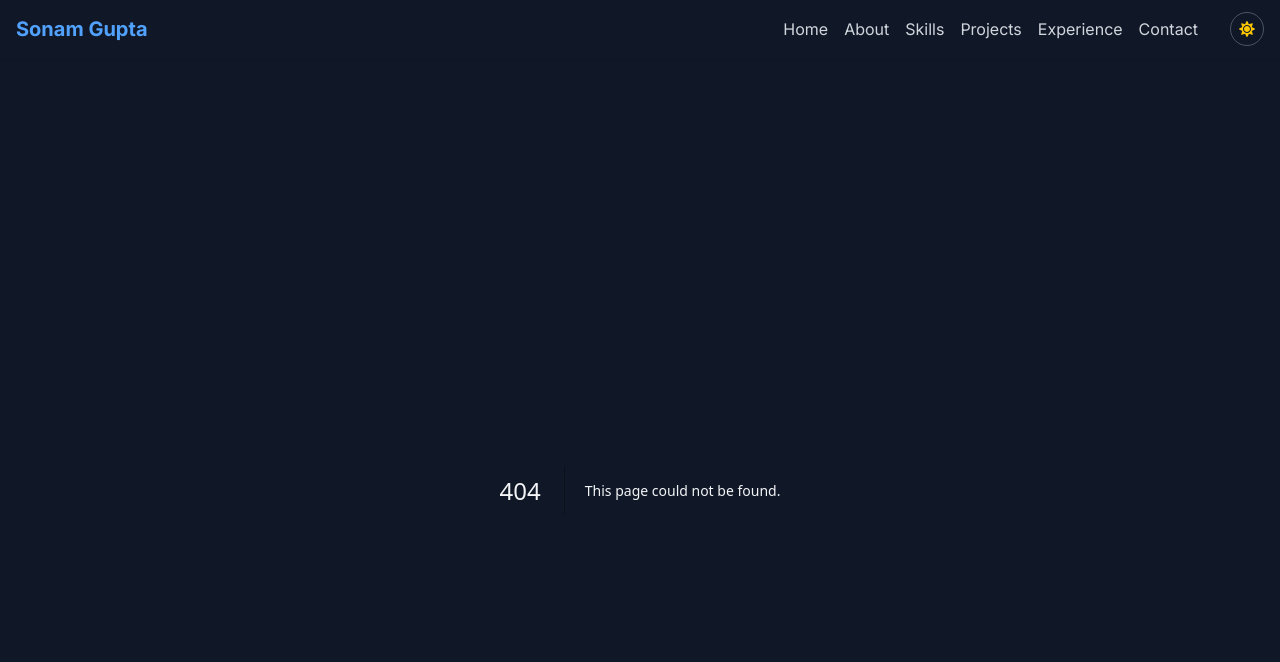
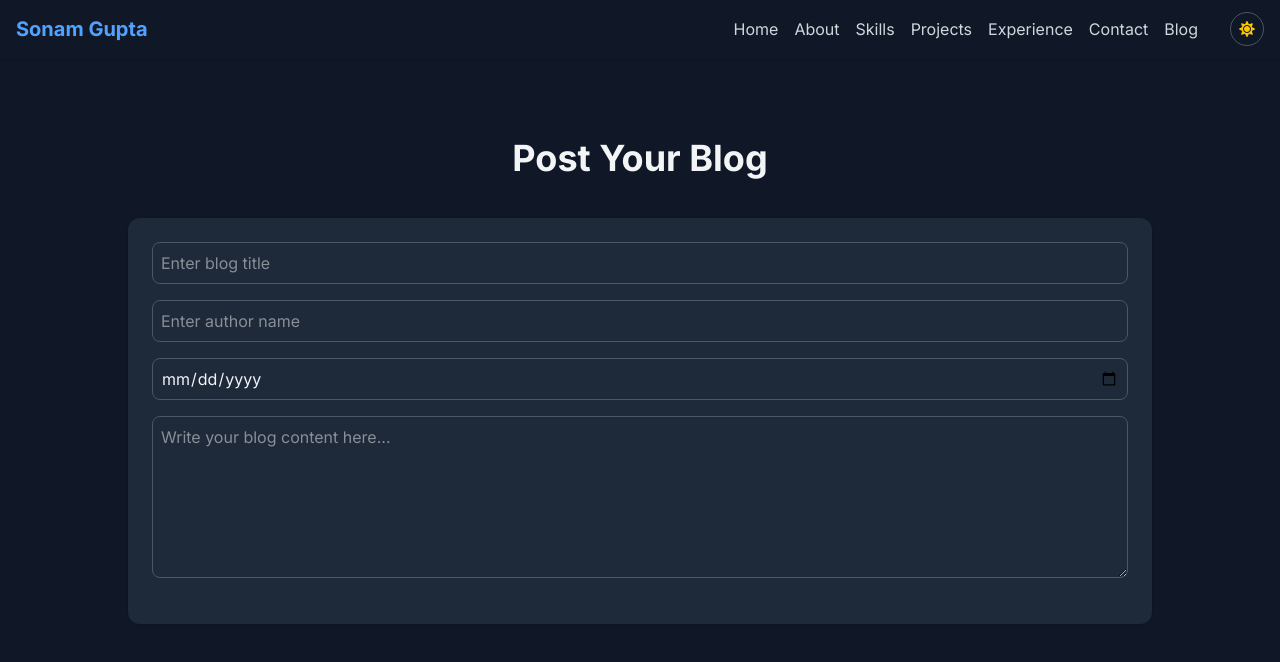
Before and after one commit to sonamguptacs/sonam-portfolio, a Next.js app: page /blog/post in a window 1280 px wide. Before the commit this address had no page. Shown: the top 662 px of the page. Built offline with nearby package versions, Linux system fonts and the light colour scheme.

Commit message:
added blogs page

```diff
--- /dev/null
+++ b/app/blog/page.tsx
@@ -0,0 +1,47 @@
+'use client'
+
+import { motion } from 'framer-motion'
+import Link from 'next/link'
+
+export default function PostBlog() {
+  return (
+    <>
+      <div className="fixed right-60">
+        <Link
+          href="/blog/post"
+          className="button bg-blue-600 text-white px-4 py-2 rounded-lg mb-6 hover:bg-blue-700 transition-colors"
+          prefetch={true}
+          title="Post a new blog"
+        >
+          Post a new blog
+        </Link>
+      </div>
+      <div className="min-h-screen px-6 py-12">
+        <motion.div
+          initial={{ opacity: 0, y: 30 }}
+          animate={{ opacity: 1, y: 0 }}
+          transition={{ duration: 0.6 }}
+          className="max-w-5xl mx-auto"
+        >
+          <h2 className="text-4xl font-bold mb-10 text-center">My Blogs</h2>
+          <div className="space-y-8">
+            <div className="bg-gray-100 dark:bg-gray-800 p-6 rounded-xl shadow">
+              <h3 className="text-xl font-semibold text-blue-600 dark:text-blue-400">
+                Blog Post Title
+              </h3>
+              <p className="text-sm text-gray-600 dark:text-gray-400 mb-1">
+                Author: Your Name
+              </p>
+              <p className="text-sm text-gray-600 dark:text-gray-400 italic mb-3">
+                Date: {new Date().toLocaleDateString()}
+              </p>
+              <p className="text-gray-700 dark:text-gray-300">
+                Coming soon! This is a placeholder for the blog post content.
+              </p>
+            </div>
+          </div>
+        </motion.div>
+      </div>
+    </>
+  )
+}
--- /dev/null
+++ b/app/blog/post/page.tsx
@@ -0,0 +1,41 @@
+'use client'
+
+import { motion } from 'framer-motion'
+
+export default function PostBlog() {
+  return (
+    <div className="min-h-screen px-6 py-12">
+      <h2 className="text-4xl font-bold mb-10 text-center">Post Your Blog</h2>
+      <motion.div
+        initial={{ opacity: 0, y: 30 }}
+        animate={{ opacity: 1, y: 0 }}
+        transition={{ duration: 0.6 }}
+        className="max-w-5xl mx-auto"
+      >
+        <div className="space-y-8">
+          <div className="bg-gray-100 dark:bg-gray-800 p-6 rounded-xl shadow">
+            <input
+              type="text"
+              className="border border-gray-300 dark:border-gray-600 rounded-lg p-2 w-full mb-4"
+              placeholder="Enter blog title"
+            />
+            <input
+              type="text"
+              className="border border-gray-300 dark:border-gray-600 rounded-lg p-2 w-full mb-4"
+              placeholder="Enter author name"
+            />
+            <input
+              type="date"
+              className="border border-gray-300 dark:border-gray-600 rounded-lg p-2 w-full mb-4"
+            />
+            <textarea
+              className="border border-gray-300 dark:border-gray-600 rounded-lg p-2 w-full mb-4"
+              rows={6}
+              placeholder="Write your blog content here..."
+            />
+          </div>
+        </div>
+      </motion.div>
+    </div>
+  )
+}
--- a/components/Navbar.tsx
+++ b/components/Navbar.tsx
@@ -25,6 +25,7 @@ export const Navbar = ({ darkMode, setDarkMode }: NavbarProps) => {
     { name: 'Projects', path: '/projects' },
     { name: 'Experience', path: '/experience' },
     { name: 'Contact', path: '/contact' },
+    { name: 'Blog', path: '/blog' },
   ]
 
   return (
```
